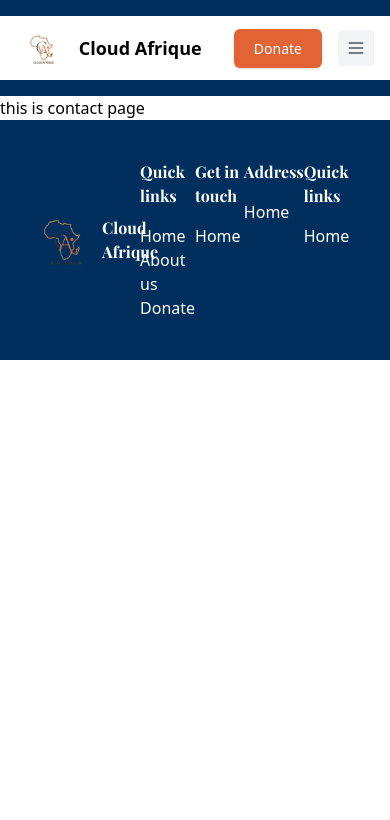
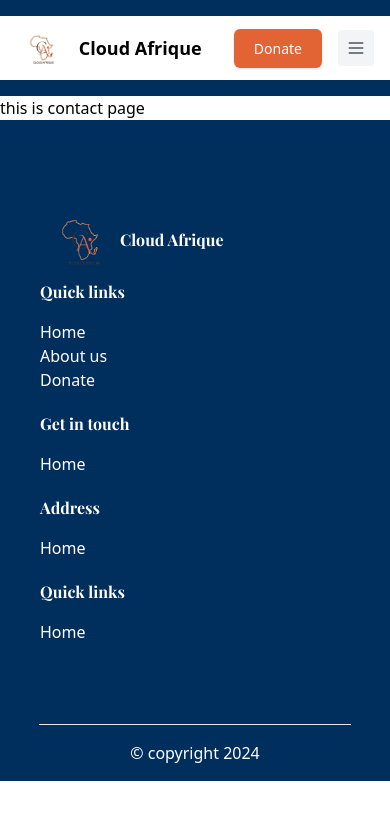
Before and after one commit to Diana-nyamai/CloudAfrique, a React (Vite) app: page /contact in a window 390 px wide. Shown: the top 820 px of the page. Built offline with nearby package versions, Linux system fonts and the light colour scheme.

Commit message:
update: fixing responsive issue on footer and homepage

```diff
--- a/src/components/cards/index.tsx
+++ b/src/components/cards/index.tsx
@@ -5,7 +5,7 @@ interface sdgProps {
 }
 const SdgCard:React.FC<sdgProps> = ({title, desc, index}) => {
   return (
-    <div className="bg-white text-black w-1/4 h-60 flex flex-col justify-center items-center px-4" key={index}>
+    <div className="bg-white text-black lg:w-1/4 h-60 flex flex-col justify-center items-center px-4 mx-4" key={index}>
         <h3 className="font-bold">{title}</h3>
         <p className="text-center">{desc}</p>
     </div>
--- a/src/components/footer/index.tsx
+++ b/src/components/footer/index.tsx
@@ -2,8 +2,9 @@ import { images } from "../../constants"
 
 const Footer = () => {
   return (
-    <div className="bg-blue w-full text-white flex p-10 justify-evenly">
-      <div className="flex justify-center items-center">
+    <div className="bg-blue w-full text-white">
+    <div className=" flex p-10 lg:justify-evenly flex-wrap flex-col lg:flex-row justify-center py-20">
+      <div className="flex lg:justify-center items-center">
         <img src={images.logoTransparent} alt="logo"  className="w-20"/>
         <p className="font-semibold font-playfair">Cloud Afrique</p>
       </div>
@@ -15,20 +16,23 @@ const Footer = () => {
         <a href="#">Donate</a>
       </div>
 
-      <div className="flex flex-col">
+      <div className="flex flex-col mt-5 lg:mt-0">
         <h3 className="font-semibold font-playfair mb-4">Get in touch</h3>
         <a href="#">Home</a>
       </div>
 
-      <div className="flex flex-col">
+      <div className="flex flex-col mt-5 lg:mt-0">
         <h3 className="font-semibold font-playfair mb-4">Address</h3>
         <a href="#">Home</a>
       </div>
 
-      <div className="flex flex-col">
+      <div className="flex flex-col mt-5 lg:mt-0">
         <h3 className="font-semibold font-playfair mb-4">Quick links</h3>
         <a href="#">Home</a>
       </div>
+    </div>
+    <hr className="w-[80%] mx-auto"/>
+    <p className="text-center py-4">&copy; copyright {new Date().getFullYear()}</p>
     </div>
   )
 }
--- a/src/components/hero/index.tsx
+++ b/src/components/hero/index.tsx
@@ -5,7 +5,7 @@ const HomeHero:React.FC = () => {
   return (
     <div className='relative bg-blue h-full flex flex-col lg:flex-row justify-center items-center lg:px-32 pb-32'>
         <div className='text-white px-5 xl:w-1/2'>
-          <h1 className='text-orange text-2xl lg:text-4xl capitalize mb-4 font-playfair'>positively impact the lives of unemployed youth and women</h1>
+          <h1 className='text-orange text-2xl lg:text-4xl capitalize mb-4 font-playfair pt-10'>positively impact the lives of unemployed youth and women</h1>
           <p className="font-montserrat mb-4">We build the governance and management of community-owned protected areas, so they thrive as social enterprises benefitting both people and wildlife.</p>
           <div className='mt-7 flex items-center gap-4'>
             <a href="#" className='bg-orange py-3 px-5 lg:px-9 font-montserrat'>Donate Now</a>
--- a/src/components/partners/index.tsx
+++ b/src/components/partners/index.tsx
@@ -2,7 +2,7 @@ import { images } from "../../constants"
 
 const Partners = () => {
   return (
-    <div className="mt-60 mb-60 p-10 flex flex-row gap-10 justify-center items-center">
+    <div className="lg:my-60 p-10 flex flex-row flex-wrap gap-10 justify-center items-center">
       <img src={images.p1} alt="partners" />
       <img src={images.p2} alt="partners" />
       <img src={images.p3} alt="partners" />
--- a/src/components/principles/index.tsx
+++ b/src/components/principles/index.tsx
@@ -27,7 +27,7 @@ const Principles = () => {
       <h2 className='text-center text-xl font-semibold mb-2'>Guiding <span className="text-orange">Principles</span> </h2>
       <h1 className='text-center text-4xl font-bold mb-6'>WHAT WE STAND FOR</h1>
 
-      <div className='w-[70%] mx-auto'>
+      <div className='lg:w-[70%] mx-auto'>
         <Collapse accordion items={items}/>
       </div>
 
```
